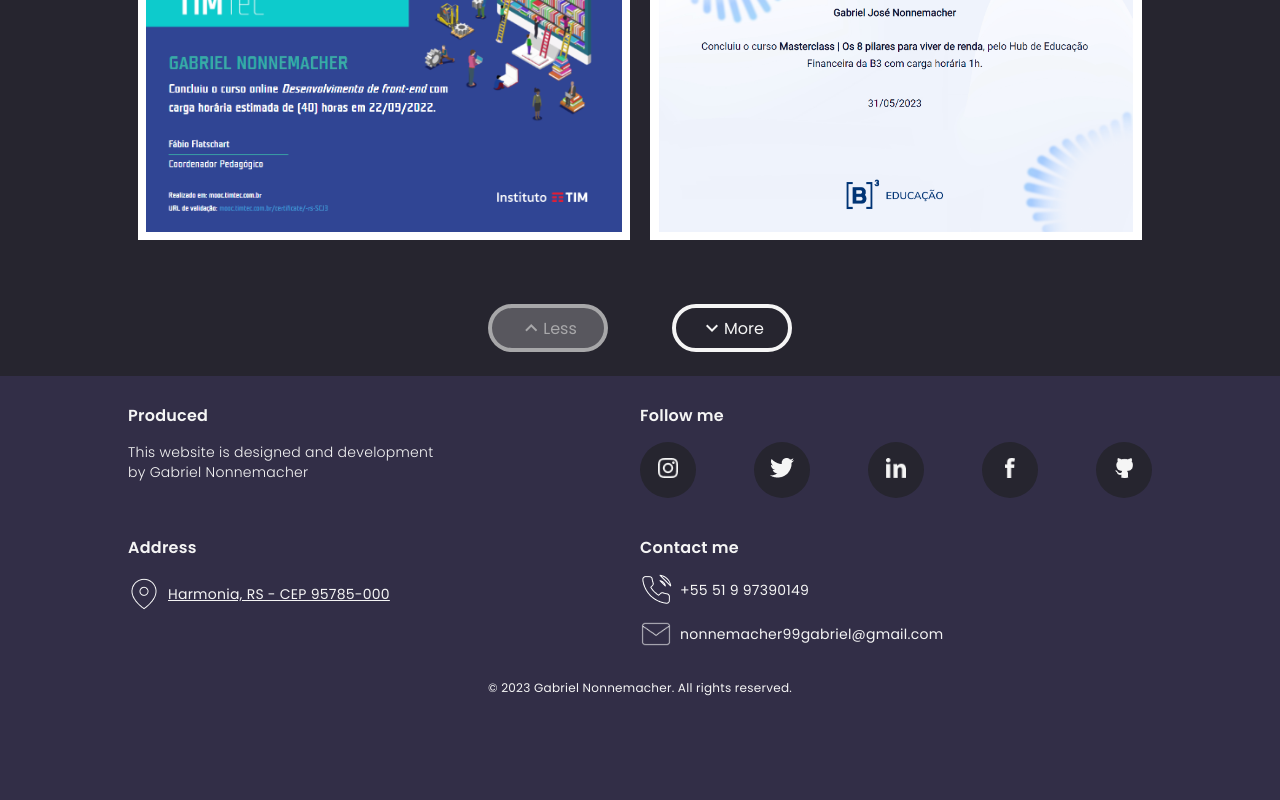
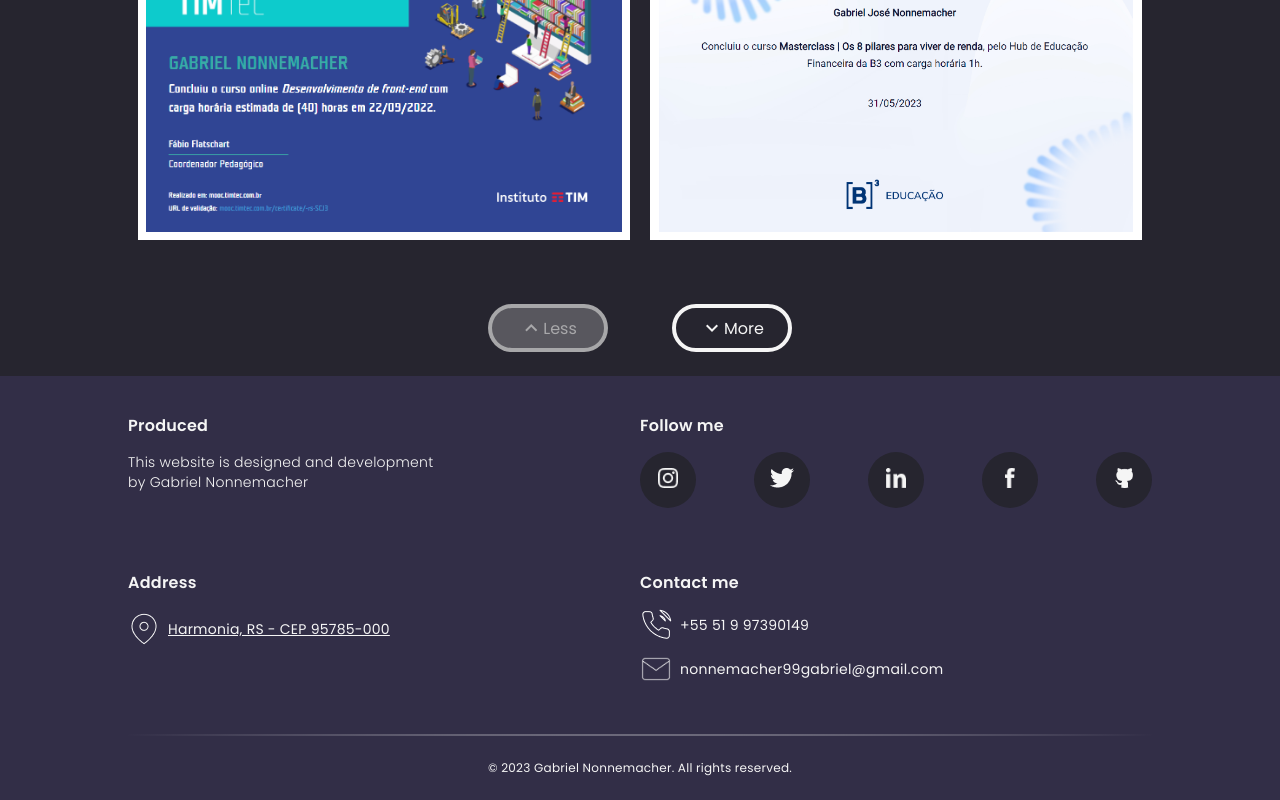
Before and after one commit to GabrielNonnemacher/portifolio-site, an Angular app: page / in a window 1280 px wide. Shown: the part 904-1704 px from the top of the page. Before the commit the page ends 1616 px from the top, so only its background shows below. Built offline with nearby package versions, Linux system fonts and the light colour scheme.

Commit message:
ajustes de alinhamento no footer

```diff
--- a/src/app/components/footer/footer.component.css
+++ b/src/app/components/footer/footer.component.css
@@ -1,5 +1,4 @@
 .body-footer {
-    height: 336px;
     width: 100%;
     display: flex;
     justify-content: center;
@@ -12,23 +11,24 @@
     display: flex;
     flex-direction: column;
     align-items: center;
-    justify-content: center;
 }
 
 .informations-block-footer {
     width: 100%;
-    height: 264px;
-    margin-top: 16px;
+    margin-top: 40px;
     display: flex;
     flex-wrap: wrap;
     justify-content: space-between;
+    border-bottom-width: 2px;
+    border-bottom-style: solid;
+    border-image: radial-gradient(var(--font-color), var(--background-color)) 1;
 }
 
 .container-text-infos-footer,
 .container-social-networks-footer,
 .container-contacts-footer {
     width: 50%;
-    height: 120px;
+    min-height: 50px;
 }
 
 .title-text-infos-footer {
@@ -112,7 +112,16 @@
 }
 
 .rights-block-footer {
-    margin-top: 8px;
+    height: 64px;
+    display: flex;
+    align-items: center;
+    justify-content: center;
     color: var(--font-color);
     font-size: 12px;
 }
+
+@media screen and (max-width: 1299px) {
+    .informations-block-footer {
+        height: 320px;
+    }
+}
```
